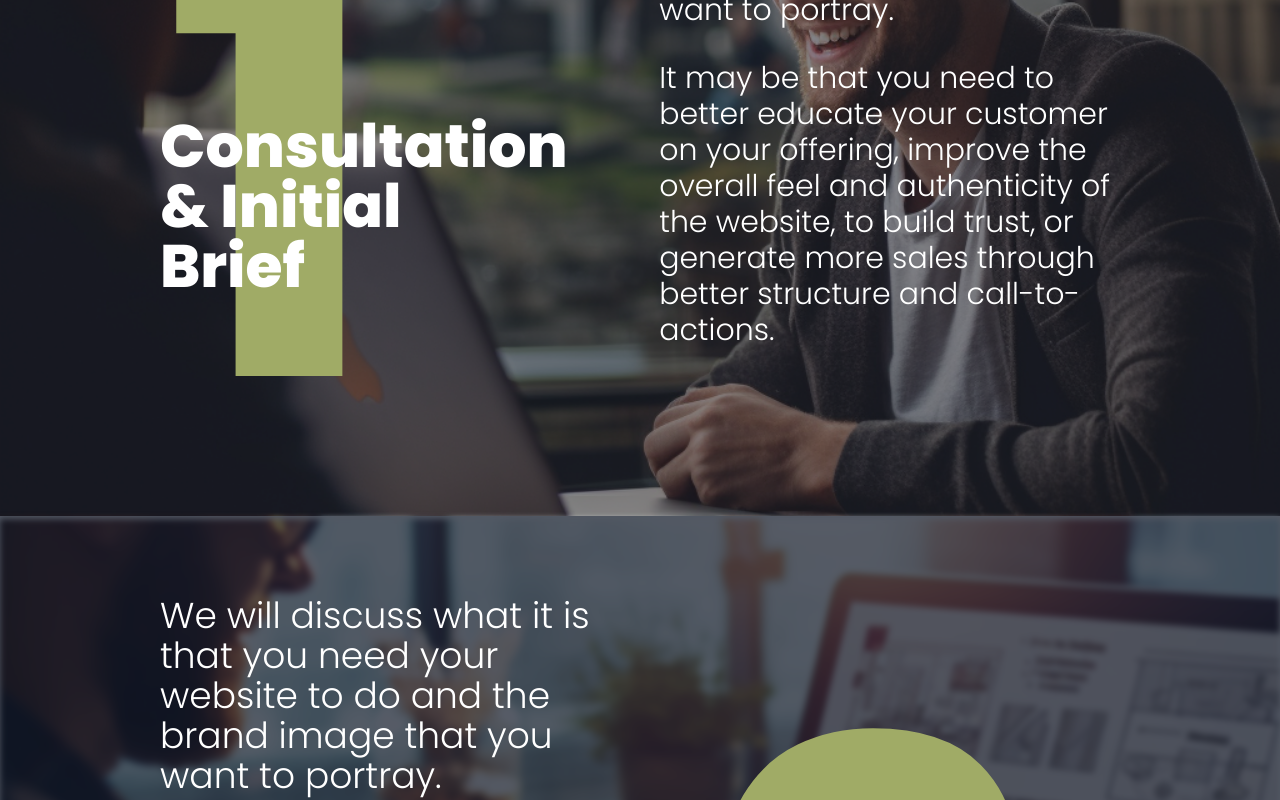
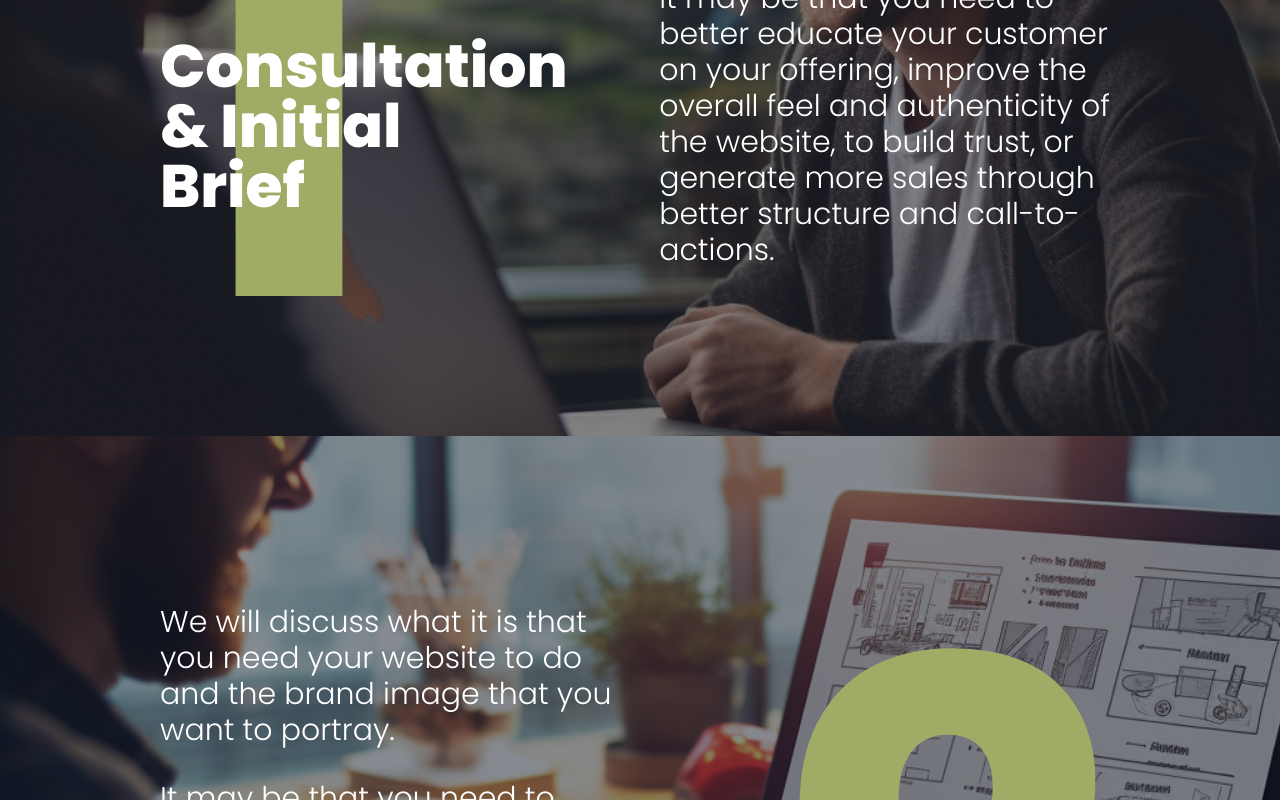
Before and after one commit to jwright90/saddleworth-web-design, a Next.js app: page / in a window 1280 px wide. Shown: the part 2000-2800 px from the top of the page. Built offline with nearby package versions, Linux system fonts and the light colour scheme.

Commit message:
add responsiveness to how it works

```diff
--- a/app/HowItWorks.js
+++ b/app/HowItWorks.js
@@ -12,12 +12,16 @@ export default function HowItWorks ({image, number, heading, p1, p2}) {
                     objectFit="cover"
                     className="absolute"
                 />
-                <div className="absolute h-screen bg-gray-900 bg-opacity-[50%] flex justify-between 2xl:px-60 xl:px-40 lg:px-30 px-20 items-center">
-                    <div className="h-[100%] flex flex-col">
-                    <div className="text-[600px] font-bold text-diggle-green h-[600px]">{`${number}`}</div>
-                    <div className="2xl:text-7xl xl:text-6xl lg:text-5xl text-4xl font-extrabold absolute top-[50%] 2xl:w-[500px] lg:w-[350px] w-[300px]">{`${heading}`}</div>
+                <div className={
+                    number%2==0 ? `flex-row-reverse absolute h-screen bg-gray-900 bg-opacity-[50%] flex justify-between 2xl:px-60 xl:px-40 lg:px-30 px-20 items-center`
+                                : `absolute h-screen bg-gray-900 bg-opacity-[50%] flex justify-between 2xl:px-60 xl:px-40 lg:px-30 px-20 items-center`}
+                >
+                    <div className={number%2==0 ? "h-[100%] flex flex-col w-[100%] items-end" : "h-[100%] flex flex-col w-[100%]"}>
+                        <div className="lg:text-[600px] text-[400px] lg:mt-0 mt-[150px] font-bold text-diggle-green h-[600px]">{`${number}`}</div>
+                        <div className="2xl:text-7xl xl:text-6xl lg:text-5xl text-4xl font-extrabold absolute top-[50%] 2xl:w-[500px] lg:w-[350px] w-[300px]">{`${heading}`}</div>
                     </div>
-                    <div className="font-light xl:text-3xl lg:text-2xl max-w-[48%]">
+
+                    <div className="font-light xl:text-3xl lg:text-2xl max-w-[48%] h-[100%] flex flex-col justify-center ">
                         {p1 && <p className="mb-8">{`${p1}`}</p>}
                         {p2 && <p>{`${p2}`}</p>}
                     </div>
--- a/app/layout.js
+++ b/app/layout.js
@@ -10,8 +10,8 @@ const poppins = Poppins({
 });
 
 export const metadata = {
-  title: 'Create Next App',
-  description: 'Generated by create next app',
+  title: 'Saddleworth Web Design',
+  description: 'A web design agency based in Saddleworth, Oldham, UK',
 }
 
 export default function RootLayout({ children }) {
--- a/app/page.js
+++ b/app/page.js
@@ -8,7 +8,7 @@ export default function Home() {
       {/* Landing Page */}
 
       <div className="min-h-screen text-white">
-          <div className="relative w-screen h-screen max-w-full">
+          <div className="relative h-screen">
           <Image
               src="/saddleworth_1.jpg"
               alt=""
@@ -29,20 +29,22 @@ export default function Home() {
 
       {/* YouTube Video & About Section */}
 
-      <div className="min-h-screen w-screen bg-cobalt-blue flex flex-col lg:px-40 md:px-20 py-12 text-white">
+      <div className="min-h-screen w-screen bg-cobalt-blue flex flex-col lg:px-40 md:px-30 px-20 py-12 text-white">
         <div className="mb-[80px] bg-gray-300 w-[100%] h-[500px] rounded-lg text-gray-400 text-8xl text-center flex flex-col justify-center self-center">Youtube Video</div>
         <div className="flex justify-between xl:space-x-40 lg:space-x-20 md:space-x-12">
+          <div className="flex flex-col gap-8 md:gap-4 md:flex-row">
             <div className="flex flex-col">
               <div className="font-bold text-2xl mb-2">Copywriting</div>
-            <div className="font-light">Our websites use advanced copywriting techniques to get customers to take action. We’ll help you to generate leads and convince people that your solution is right for them.</div>
+              <div className="font-light text-sm lg:text-base">Our websites use advanced copywriting techniques to get customers to take action. We’ll help you to generate leads and convince people that your solution is right for them.</div>
             </div>
             <div className="flex flex-col">
               <div className="font-bold text-2xl mb-2">Latest Tech</div>
-            <div className="font-light">We use the latest technology to build our websites, which enhances speed, and makes search engines like Google rank you higher. It also reduces bugs and requires less maintenance.</div>
+              <div className="font-light text-sm lg:text-base">We use the latest technology to build our websites, which enhances speed, and makes search engines like Google rank you higher. It also reduces bugs and requires less maintenance.</div>
             </div>
             <div className="flex flex-col">
               <div className="font-bold text-2xl mb-2">Bespoke Design</div>
-            <div className="font-light">Designs are produced from scratch. We do not use “off the shelf” templates to build our sites. You’ll get a unique website tailored explicitly to your needs.</div>
+              <div className="font-light text-sm lg:text-base">Designs are produced from scratch. We do not use “off the shelf” templates to build our sites. You’ll get a unique website tailored explicitly to your needs.</div>
+            </div>
           </div>
         </div>
       </div>
@@ -59,27 +61,18 @@ export default function Home() {
         p2={`It may be that you need to better educate your customer on your offering, improve the overall feel and authenticity of the website, to build trust, or generate more sales through better structure and call-to-actions.`}
         />
 
-        <div className="relative h-screen">
-          <Image
-              src="/design.png"
-              alt=""
-              layout="fill"
-              objectFit="cover"
-              className="absolute blur-[3px] mt-[3px]"
+        <HowItWorks
+        image={"/design.png"}
+        number={"2"}
+        heading={"Wireframe & Design"}
+        p1={`We will discuss what it is that you need your website to do and the brand image that you want to portray. `}
+        p2={`It may be that you need to better educate your customer on your offering, improve the overall feel and authenticity of the website, to build trust, or generate more sales through better structure and call-to-actions.`}
         />
-          <div className="absolute h-screen bg-gray-900 bg-opacity-[70%] flex flex-row-reverse px-40 items-center">
-            <div className="h-[100%] flex flex-col mr-auto">
-              <div className="text-[600px] font-bold text-diggle-green h-[600px]">2</div>
-              <div className="text-8xl font-extrabold absolute top-[50%]">Wireframe & Design</div>
-            </div>
-            <div className="font-light text-4xl max-w-[48%] mr-auto ">We will discuss what it is that you need your website to do and the brand image that you want to portray. <br></br> <br></br>It may be that you need to better educate your customer on your offering, improve the overall feel and authenticity of the website, to build trust, or generate more sales through better structure and call-to-actions.</div>
-          </div>
-        </div>
 
         <HowItWorks
         image={"/build.png"}
         number={"3"}
-        heading={"Consultation & Initial Brief"}
+        heading={"Build & Maintain"}
         p1={`We will discuss what it is that you need your website to do and the brand image that you want to portray.  `}
         p2={`It may be that you need to better educate your customer on your offering, improve the overall feel and authenticity of the website, to build trust, or generate more sales through better structure and call-to-actions.`}
         />
--- a/package.json
+++ b/package.json
@@ -16,6 +16,7 @@
     "postcss": "8.4.27",
     "react": "18.2.0",
     "react-dom": "18.2.0",
+    "react-icons": "^4.11.0",
     "tailwindcss": "3.3.3"
   }
 }
```
Also changed, not shown: 1 other file (tests, documents, lock files or other folders). Lines whose indentation alone changed are shown as unchanged.
